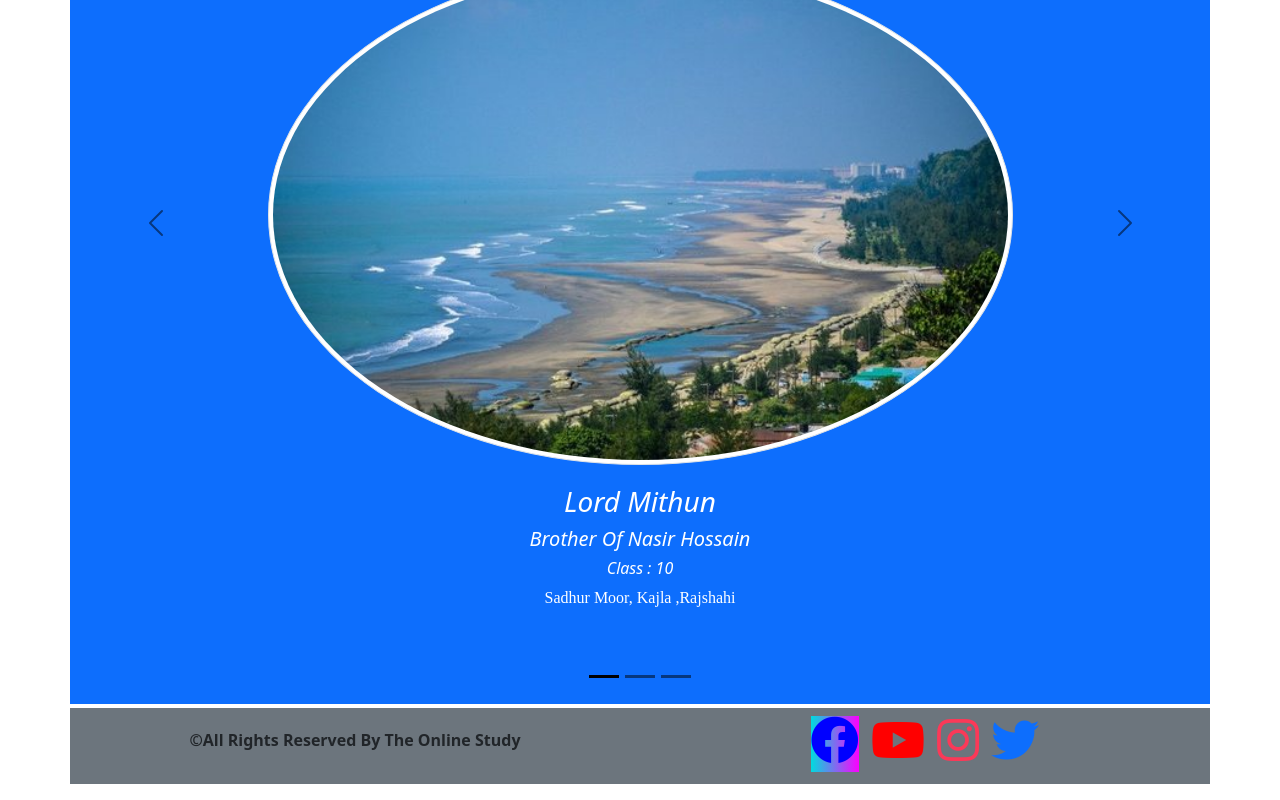
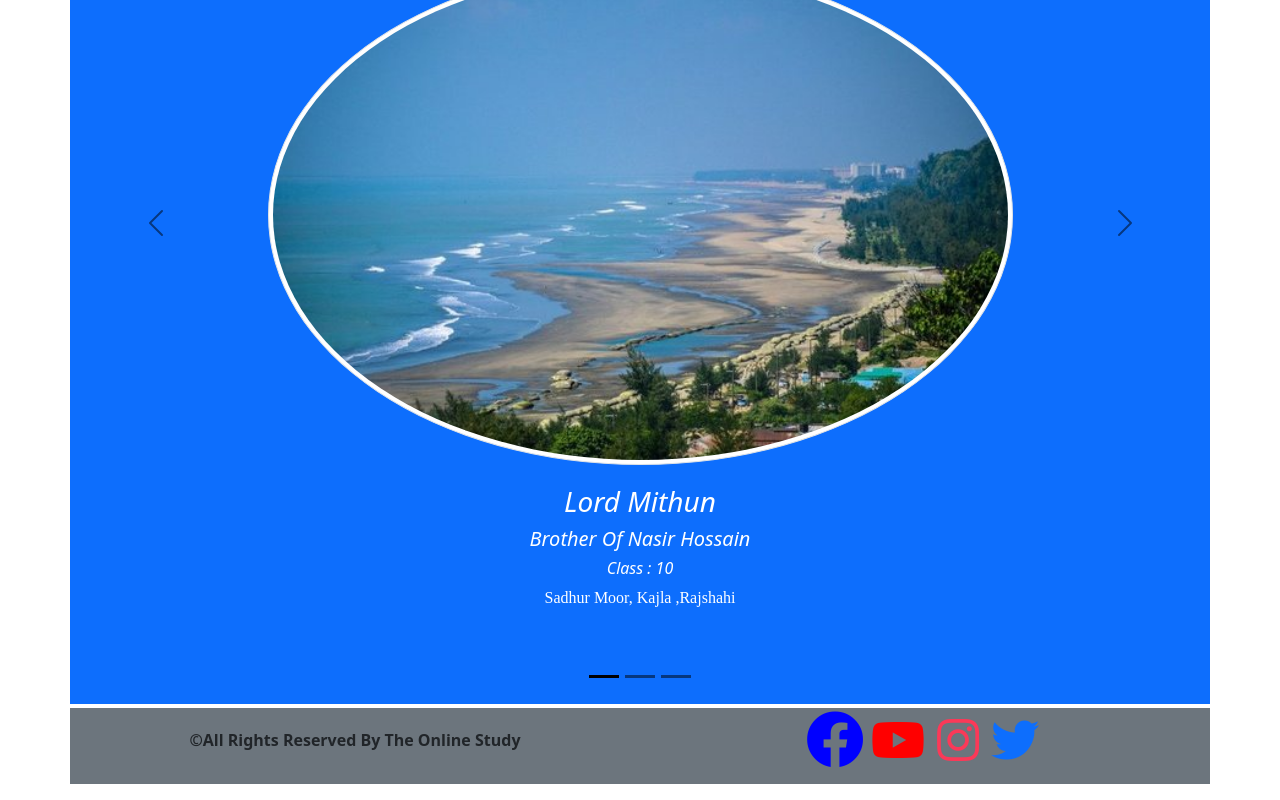
Before and after one commit to Shakib053/Online-School, a plain HTML site: page index.html in a window 1280 px wide. In both pictures the pointer is over the icon 834 px from the left and 4169 px from the top of the page. Shown: the part 3426-4226 px from the top of the page. Drawn offline with nearby package versions, Linux system fonts and the light colour scheme; a web font is replaced by a local one.

Commit message:
updated social icons

```diff
--- a/style.css
+++ b/style.css
@@ -127,7 +127,7 @@ margin-right: 15px;
 background-color: none;
 }
 .social-icons:hover{
-    background-color: #00DBDE;
-    background-image: linear-gradient(90deg, #00DBDE 0%, #FC00FF 100%);
+
+    transform: scale(1.2);
 
 }
```
